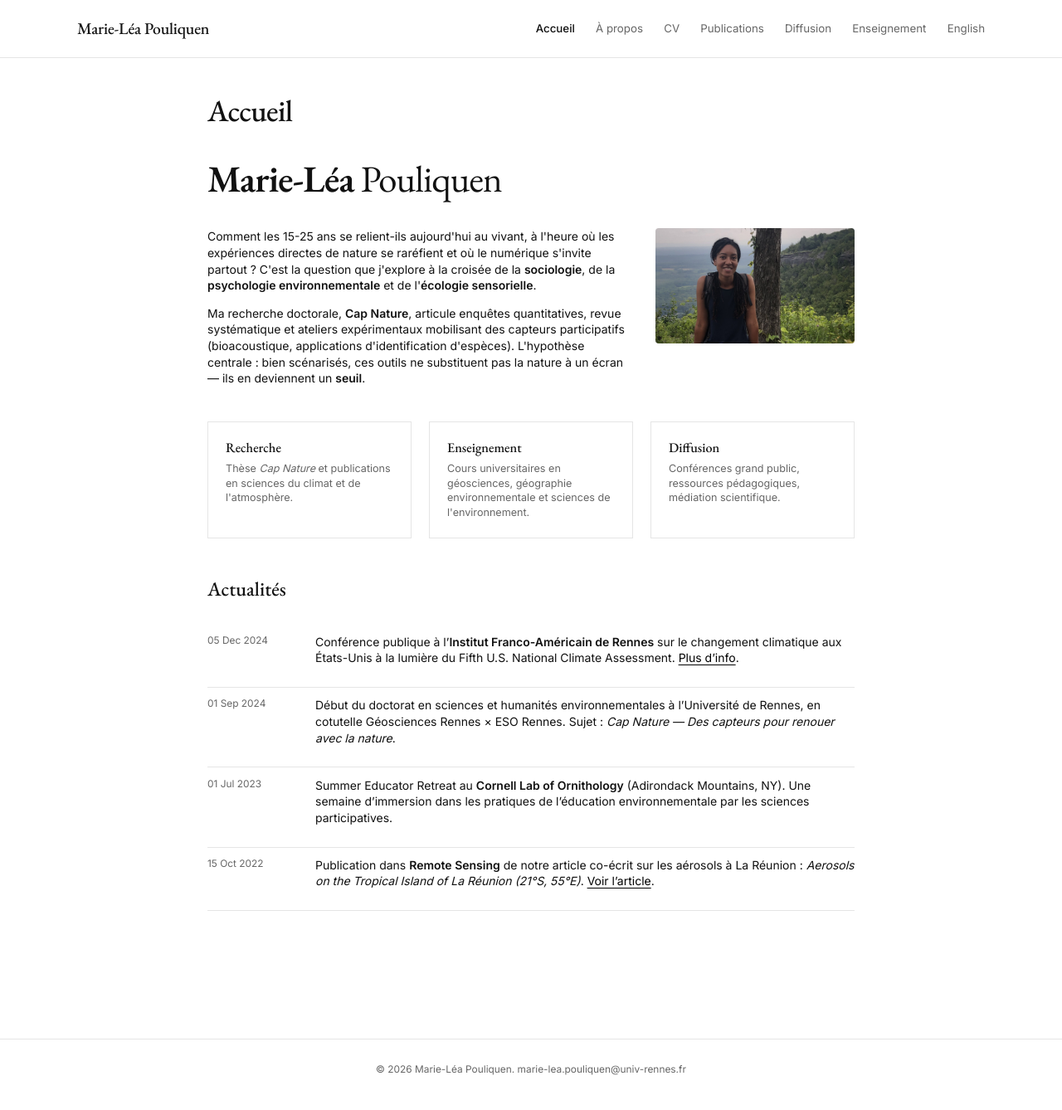
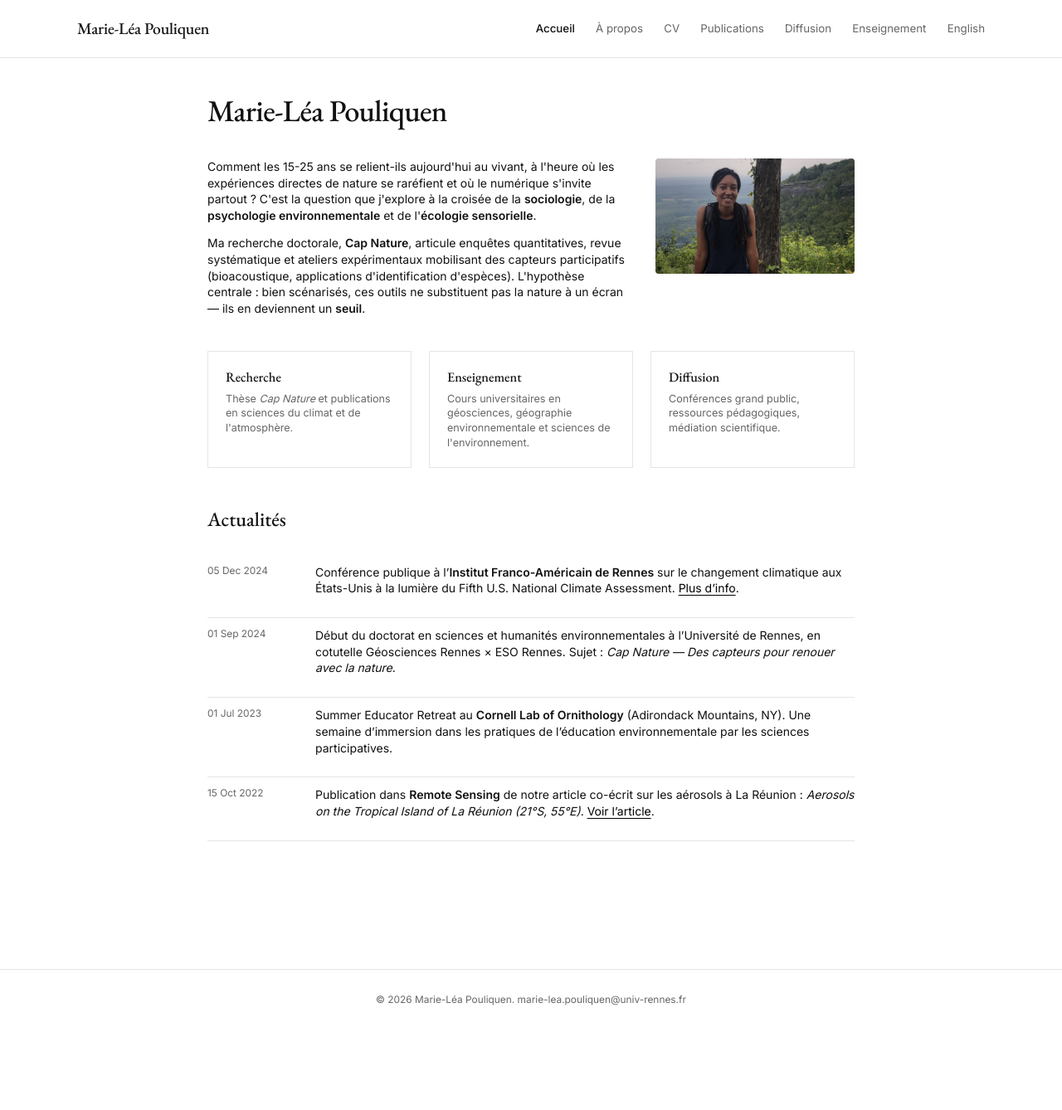
Before and after one commit to marieleapouliquen/marieleapouliquen.github.io, a Jekyll site: the page built from _pages/index.md, in a window 1280 px wide. Shown: the whole page at 83% size. Built offline with Jekyll 4.4.1, drawn with Linux system fonts in a browser that asks for light colours; after the commit the page ends 1253 px from its top, so only the background shows below that.

Commit message:
Update index.md

```diff
--- a/_pages/index.md
+++ b/_pages/index.md
@@ -1,13 +1,9 @@
 ---
 layout: default
 permalink: /
-title: Accueil
+title: Marie-Léa Pouliquen
 description: Marie-Léa Pouliquen — Doctorante en sciences et humanités environnementales, Université de Rennes
 ---
-
-<header class="home-name">
-  <h1><strong>Marie-Léa</strong> Pouliquen</h1>
-</header>
 
 <div class="home-hero">
   <div class="home-intro">
```
